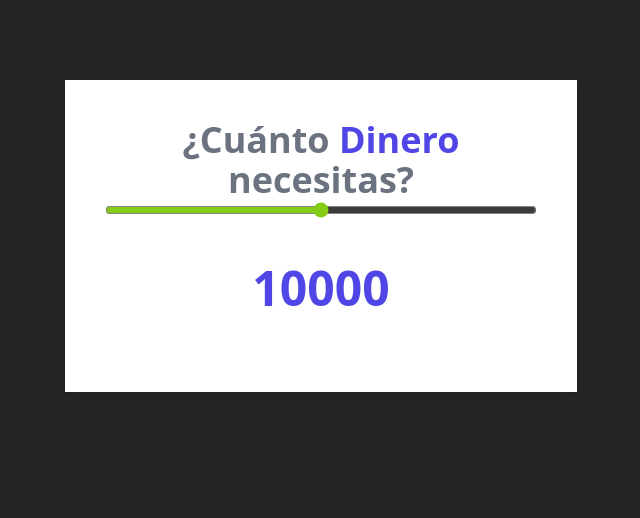
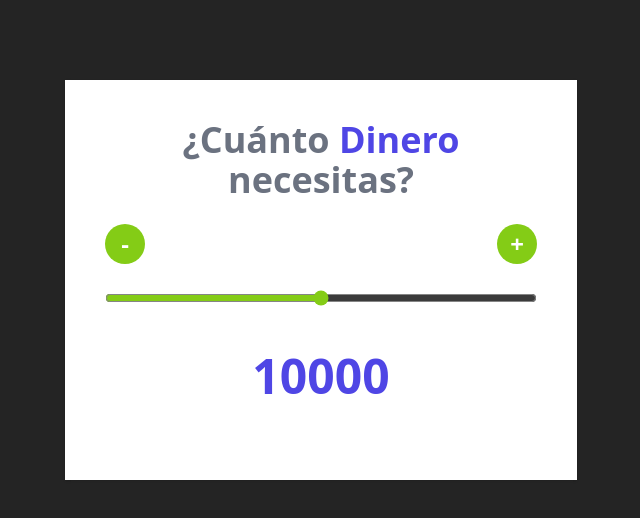
Before and after one commit to dgutierrez21/JavaScript-Moderno-Guia-Definitiva-Construye-20-Proyectos, a React (Vite) app in the folder Curso+JS+Moderno/Curso JS Moderno/Introduccion-React/cotizador-prestamos-react/: page / in a window 1280 px wide. Shown: the top 518 px of the page, without its empty margins (319-959 px from the left). Built offline with nearby package versions, Linux system fonts and the light colour scheme.

Commit message:
Añadir botones para incrementos

```diff
--- a/Curso+JS+Moderno/Curso JS Moderno/Introduccion-React/cotizador-prestamos-react/src/App.jsx
+++ b/Curso+JS+Moderno/Curso JS Moderno/Introduccion-React/cotizador-prestamos-react/src/App.jsx
@@ -17,6 +17,29 @@ function App() {
     setCantidad(Number(e.target.value));
   }
 
+  function handleClickDecrement() {
+    const valor = cantidad - STEP;
+
+    if (valor < MIN + 100) {
+      alert("Cantidad no válida.");
+
+      return;
+    }
+
+    setCantidad(valor);
+  }
+  function handleClickIncrement() {
+    const valor = cantidad + STEP;
+
+    if (valor > MAX) {
+      alert("Cantidad no válida.");
+
+      return;
+    }
+
+    setCantidad(valor);
+  }
+
   return (
     <div className="my-20 max-w-lg mx-auto bg-white shadow p-10">
       <Header />
@@ -25,6 +48,24 @@ function App() {
       {/* <Header></Header> */}
 
       {/* Los inputs en react se cierran con /> al final */}
+
+      <div className="flex justify-between my-6">
+        <button
+          type="button"
+          className="h-10 w-10 flex items-center justify-center font-bold text-white text-2xl bg-lime-500 rounded-full hover:outline-none hover:ring-2 hover:ring-offset-2 hover:ring-lime-500"
+          onClick={handleClickDecrement}
+        >
+          -
+        </button>
+
+        <button
+          type="button"
+          className="h-10 w-10 flex items-center justify-center font-bold text-white text-2xl bg-lime-500 rounded-full hover:outline-none hover:ring-2 hover:ring-offset-2 hover:ring-lime-500"
+          onClick={handleClickIncrement}
+        >
+          +
+        </button>
+      </div>
       <input
         type="range"
         className="w-full h6 bg-gray-200 accent-lime-500 hover:accent-lime-600"
```
